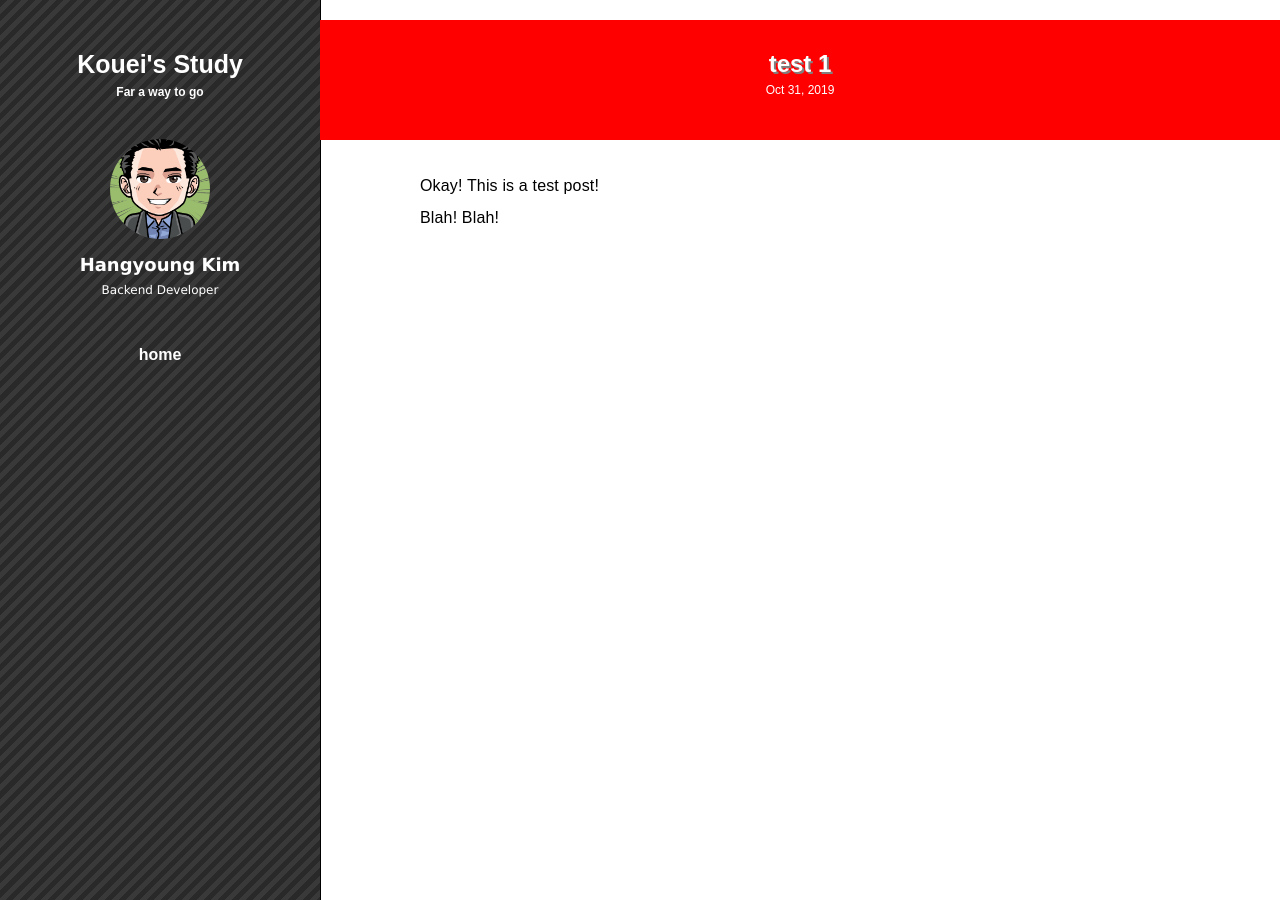
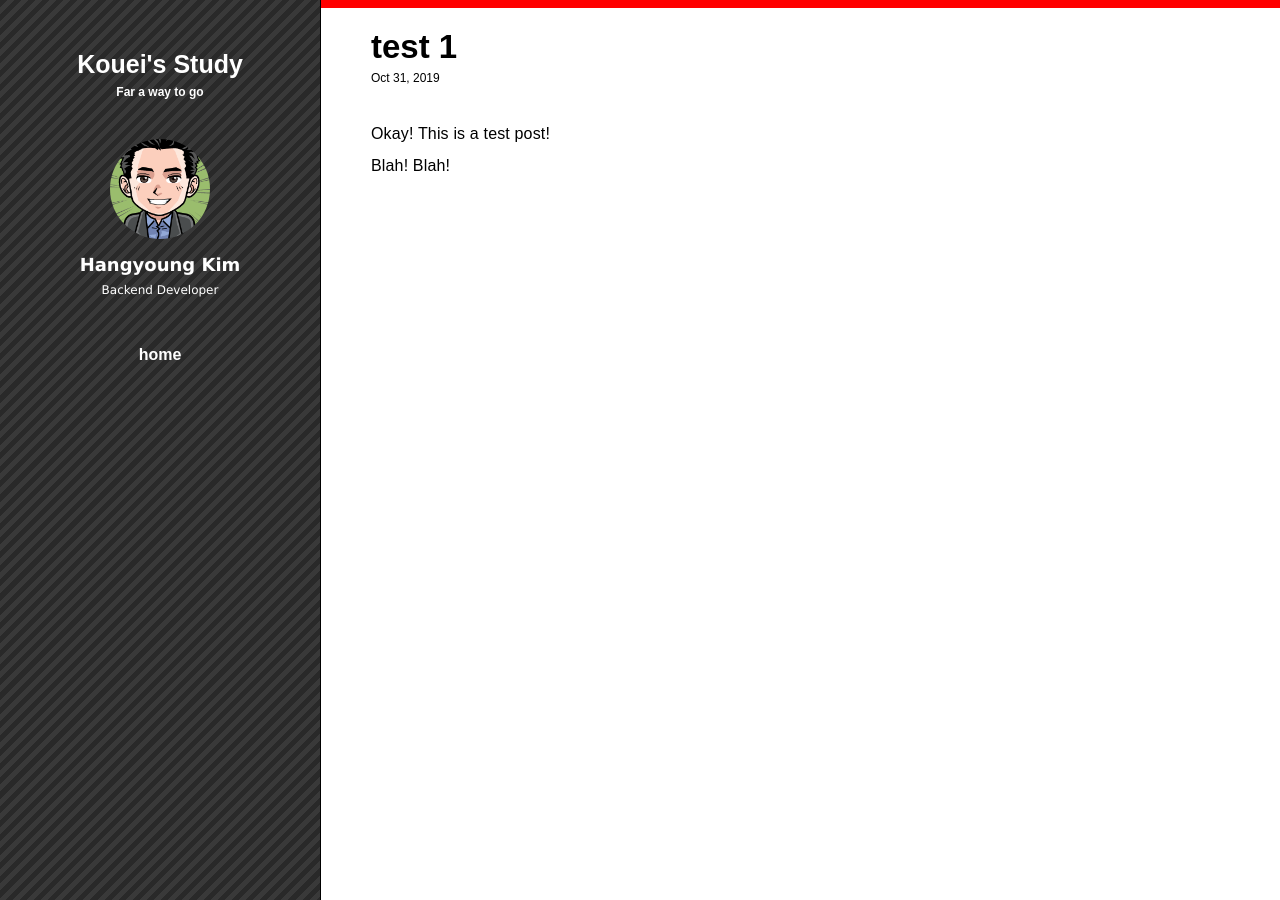
Before and after one commit to kouei-dev/kouei-dev.github.io, a Jekyll site: the page built from _posts/2019-10-31-test.md, in a window 1280 px wide. Built offline with Jekyll 4.4.1, drawn with Linux system fonts in a browser that asks for light colours.

Commit message:
[design] post page design updated

```diff
--- a/_layouts/post.html
+++ b/_layouts/post.html
@@ -2,9 +2,12 @@
 layout: default
 ---
 <article class="post">
-  <div class="post-keyword"></div>
-  <div class="post-header" style="background-color:{{ page.color }}">
+  <div class="post-color-bar" style="background-color:{{ page.color }}"></div>
+  <div class="post-header">
+    <div class="post-title-body">
       <h1 class="post-title">{{ page.title | escape }}</h1>
+    </div>
+    <div class="post-date-body">
       <p class="post-date">
         <time datetime="{{ page.date | date_to_xmlschema }}">
           {%- assign date_format = "%b %-d, %Y" -%}
@@ -12,9 +15,9 @@ layout: default
         </time>
       </p>
     </div>
+  </div>
 
   <div class="post-body">
     {{ content }}
   </div>
-
 </article>
--- a/_sass/components/_layout.scss
+++ b/_sass/components/_layout.scss
@@ -244,23 +244,24 @@ header .header-page-list .header-page-link a {
 }
 
 // style for post
-.post .post-keyword {
-  margin-left: 20px;
-  height: 20px;
-  font-weight: bold;
-  text-transform: uppercase;
+.post {
+  margin-left: 1px;
+}
+
+.post .post-color-bar {
+  height: 8px;
 }
 
 .post .post-header {
   width: 100%;
-  height: 120px;
-  color: white;
-  text-align: center;
+  height: 80px;
+  text-align: left;
+  font-size: 22px;
+  padding-left: $post-padding-left;
 }
 
 .post .post-header .post-title {
-  padding-top: 30px;
-  text-shadow: 2px 2px gray;
+  padding-top: 20px;
 }
 
 .post .post-header .post-date {
@@ -270,7 +271,9 @@ header .header-page-list .header-page-link a {
 
 .post .post-body {
   min-width: 500px;
-  padding: 30px 100px;
+  padding-left: $post-padding-left;
+  padding-right: $post-padding-left;
+  padding-top: 30px;
 }
 
 .post .post-body p {
--- a/_sass/components/_organization.scss
+++ b/_sass/components/_organization.scss
@@ -7,3 +7,5 @@ $content-width: 75vw;
 
 $header-height-top-area: 320px;
 $header-padding-title-area: 50px;
+
+$post-padding-left: 50px;
```
Lines whose indentation alone changed are shown as unchanged.
